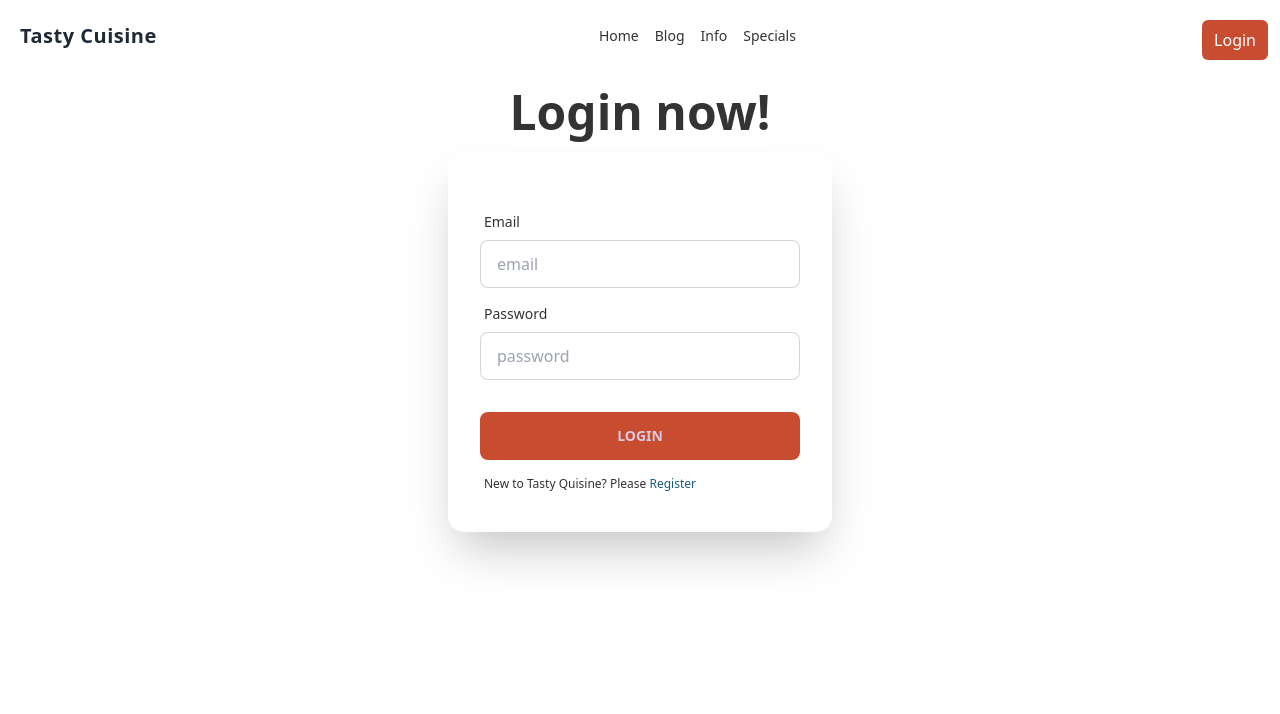
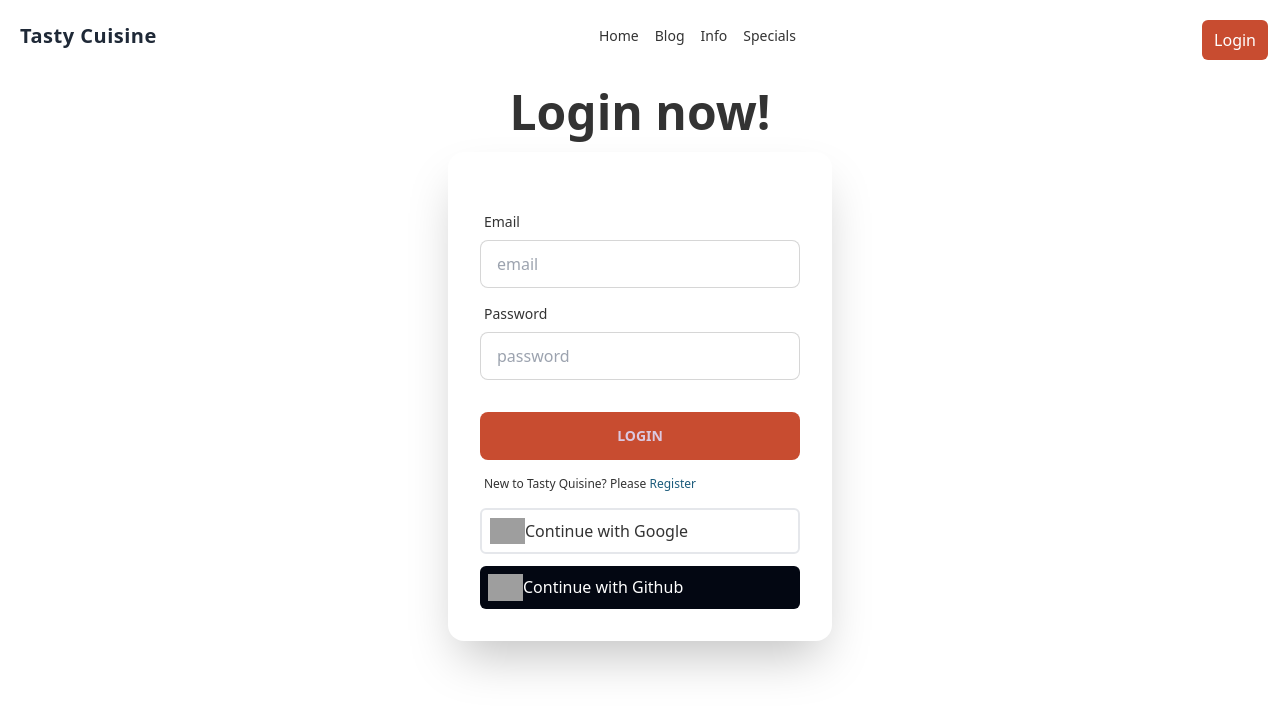
Before and after one commit to Mostakimw/tasty-cuisine-client, a React (Vite) app: page /login in a window 1280 px wide. Shown: the top 714 px of the page. Built offline with nearby package versions, Linux system fonts and the light colour scheme; grey boxes are pictures that could not be loaded.

Commit message:
authentication completed for register page

```diff
--- a/src/firebase/firebase.config.js
+++ b/src/firebase/firebase.config.js
@@ -14,4 +14,4 @@ const firebaseConfig = {
 };
 
 // Initialize Firebase
-const app = initializeApp(firebaseConfig);
+export const app = initializeApp(firebaseConfig);
--- a/src/main.jsx
+++ b/src/main.jsx
@@ -3,7 +3,10 @@ import ReactDOM from "react-dom/client";
 import "./index.css";
 import { RouterProvider } from "react-router-dom";
 import router from "./routes/Routes";
+import AuthProvider from "./providers/AuthProvider";
 
 ReactDOM.createRoot(document.getElementById("root")).render(
-  <RouterProvider router={router}></RouterProvider>
+  <AuthProvider>
+    <RouterProvider router={router}></RouterProvider>
+  </AuthProvider>
 );
--- a/src/pages/Login/Login.jsx
+++ b/src/pages/Login/Login.jsx
@@ -46,6 +46,27 @@ const Login = () => {
                 </Link>
               </p>
             </label>
+
+            <div className="form-control">
+              <button className="flex items-center border-2 rounded-md p-2">
+                <img
+                  src="https://cdn1.iconfinder.com/data/icons/google-s-logo/150/Google_Icons-09-512.png"
+                  alt=""
+                  height={"35px"}
+                  width={"35px"}
+                />
+                Continue with Google
+              </button>
+              <button className="flex items-center bg-gray-950 text-white mt-3  p-2 rounded-md">
+                <img
+                  src="https://cdn-icons-png.flaticon.com/512/38/38401.png"
+                  alt=""
+                  height={"35px"}
+                  width={"35px"}
+                />
+                Continue with Github
+              </button>
+            </div>
           </div>
         </div>
       </div>
--- a/src/pages/Register/Register.jsx
+++ b/src/pages/Register/Register.jsx
@@ -1,7 +1,41 @@
-import React from "react";
+import React, { useContext, useState } from "react";
 import { Link } from "react-router-dom";
+import { UserContext } from "../../providers/AuthProvider";
 
 const Register = () => {
+  const [user, setUser] = useState(false);
+  const [email, setEmail] = useState("");
+  const [password, setPassword] = useState("");
+  const [name, setName] = useState("");
+  const [photoUrl, setPhotoUrl] = useState("");
+  const [success, setSuccess] = useState("");
+  const [error, setError] = useState("");
+
+  const { registerUser } = useContext(UserContext);
+
+  const handleRegister = () => {
+    if (!name || !email || !password || !photoUrl) {
+      setError("Please fill in all fields");
+      return;
+    }
+    // password validation check
+
+    if (!/^(?=.*[A-Za-z])(?=.*\d)[A-Za-z\d]{8,}$/.test(password)) {
+      setError("password not valid need 8 char ");
+      return;
+    }
+
+    registerUser(email, password)
+      .then((user) => {
+        console.log(user.user);
+        setUser(true);
+        setSuccess("Registration Successful");
+      })
+      .catch((err) => {
+        console.log(err);
+      });
+  };
+
   return (
     <div>
       <div className="hero bg-base-100">
@@ -12,10 +46,16 @@ const Register = () => {
           <div className="card w-full lg:w-[800px] max-w-sm shadow-2xl bg-base-100">
             <div className="card-body">
               <div className="form-control pt-5">
+                {user ? (
+                  <p className="text-success mb-2">{success}</p>
+                ) : (
+                  <p className="text-error mb-2">{error}</p>
+                )}
                 <label className="label">
                   <span className="label-text">Name</span>
                 </label>
                 <input
+                  onChange={(e) => setName(e.target.value)}
                   type="text"
                   name="name"
                   placeholder="name"
@@ -27,6 +67,7 @@ const Register = () => {
                   <span className="label-text">Email</span>
                 </label>
                 <input
+                  onChange={(e) => setEmail(e.target.value)}
                   type="email"
                   name="email"
                   placeholder="email"
@@ -38,6 +79,7 @@ const Register = () => {
                   <span className="label-text">Password</span>
                 </label>
                 <input
+                  onChange={(e) => setPassword(e.target.value)}
                   type="password"
                   name="password"
                   placeholder="password"
@@ -49,15 +91,16 @@ const Register = () => {
                   <span className="label-text">Photo Url</span>
                 </label>
                 <input
+                  onChange={(e) => setPhotoUrl(e.target.value)}
                   type="text"
                   name="photo-url"
                   placeholder="photo-url"
                   className="input input-bordered"
                 />
               </div>
-              <div className="form-control mt-6">
+              <div onClick={handleRegister} className="form-control mt-6">
                 <button className="btn bg-[#c84c30] hover:bg-[#cd320f] border-none">
-                  Login
+                  Register
                 </button>
               </div>
 
--- /dev/null
+++ b/src/providers/AuthProvider.jsx
@@ -0,0 +1,21 @@
+import React, { createContext } from "react";
+import { createUserWithEmailAndPassword, getAuth } from "firebase/auth";
+import { app } from "../firebase/firebase.config";
+
+export const UserContext = createContext(null);
+const auth = getAuth(app);
+
+const AuthProvider = ({ children }) => {
+  const registerUser = (email, password) => {
+    return createUserWithEmailAndPassword(auth, email, password);
+  };
+
+  const authInfo = {
+    registerUser,
+  };
+  return (
+    <UserContext.Provider value={authInfo}>{children}</UserContext.Provider>
+  );
+};
+
+export default AuthProvider;
```
